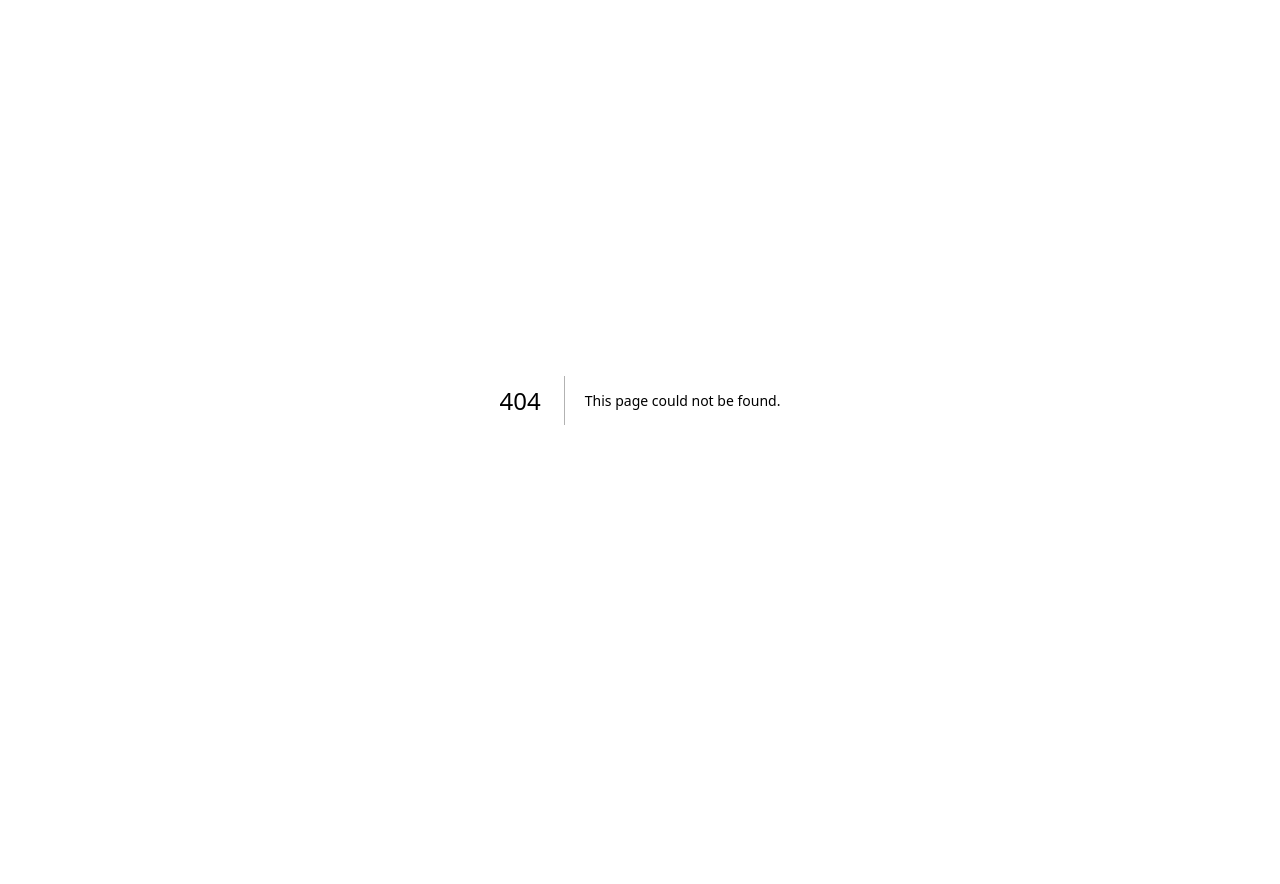
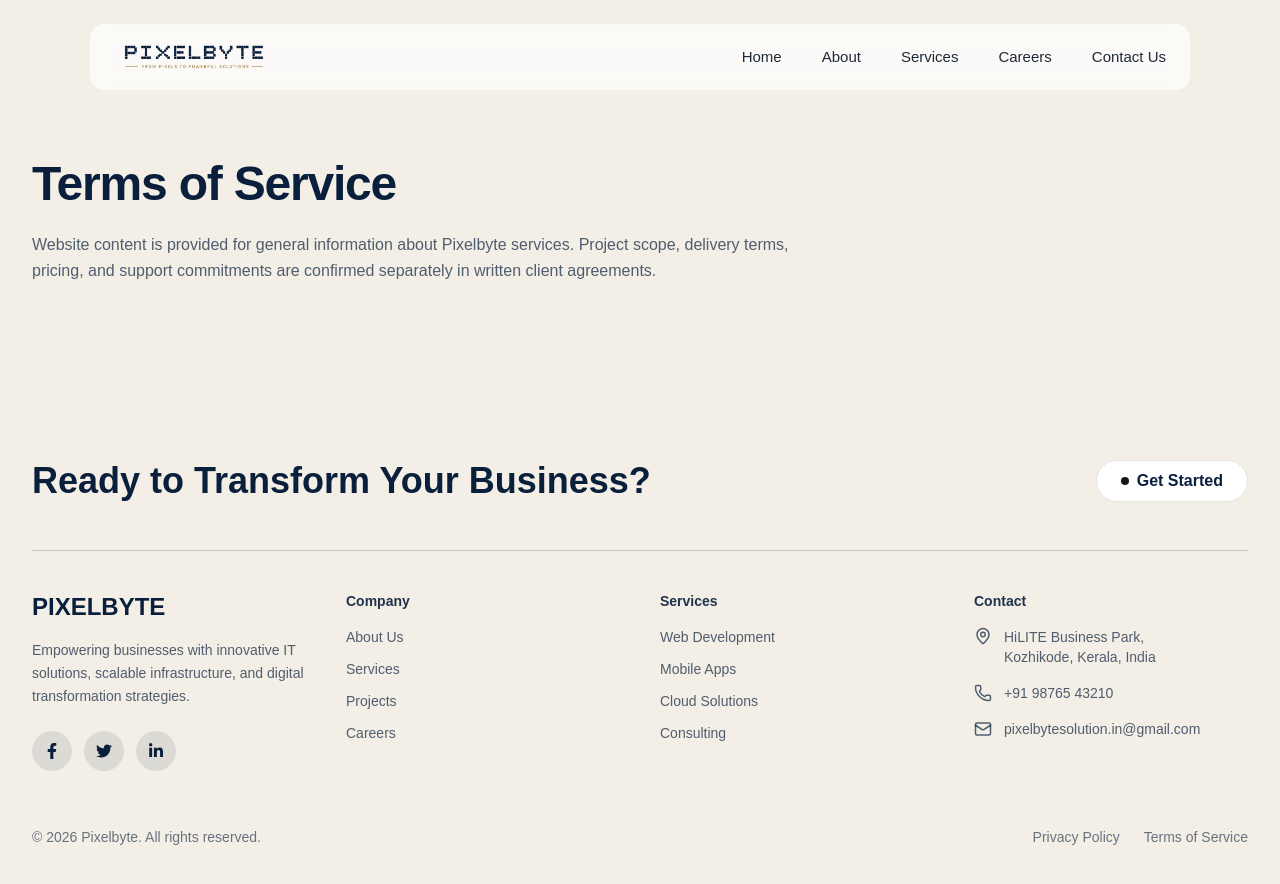
Before and after one commit to pixelbytesolution/pixelbyte-web, a Next.js app: page /terms in a window 1280 px wide. Before the commit this address had no page. Shown: the top 884 px of the page. Before the commit the page ends 800 px from the top, so only its background shows below. Built offline with nearby package versions, Linux system fonts and the light colour scheme; a web font is replaced by a local one.

Commit message:
feat(terms): add Terms of Service page with layout and content

```diff
--- /dev/null
+++ b/app/terms/page.tsx
@@ -0,0 +1,27 @@
+import Footer from "@/components/footer/Footer";
+import Navbar from "@/components/navbar/Navbar";
+import Container from "@/components/ui/Container";
+
+export default function TermsPage() {
+  return (
+    <main className="bg-[#F4EFE6] text-[#0A1F3C]">
+      <Navbar />
+      <section className="pt-40 pb-24">
+        <Container>
+          <div className="max-w-3xl">
+            <h1 className="text-4xl md:text-5xl font-bold tracking-tight">
+              Terms of Service
+            </h1>
+            <p className="mt-6 text-[#0A1F3C]/70 leading-relaxed">
+              Website content is provided for general information about
+              Pixelbyte services. Project scope, delivery terms, pricing, and
+              support commitments are confirmed separately in written client
+              agreements.
+            </p>
+          </div>
+        </Container>
+      </section>
+      <Footer />
+    </main>
+  );
+}
```
